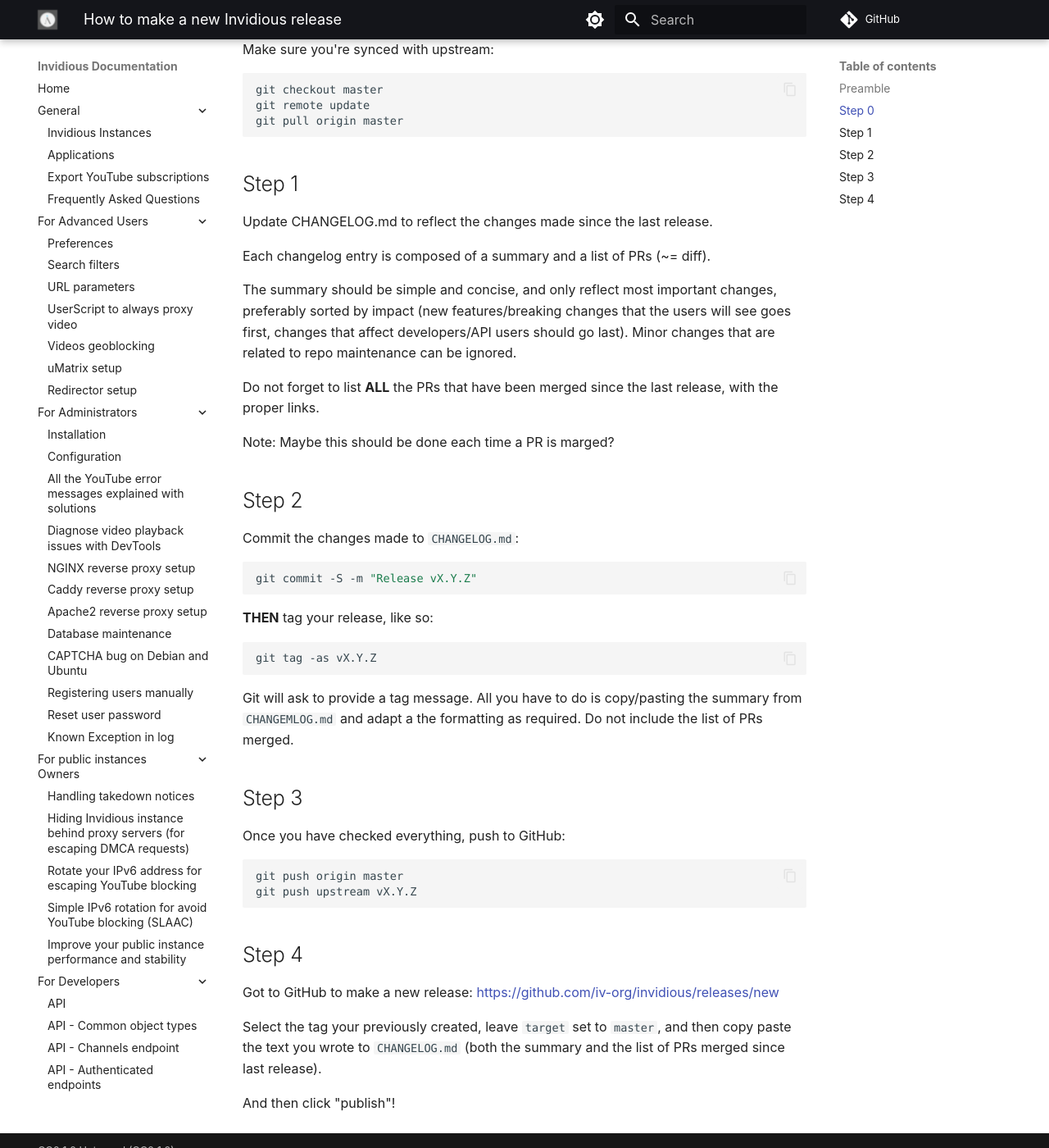
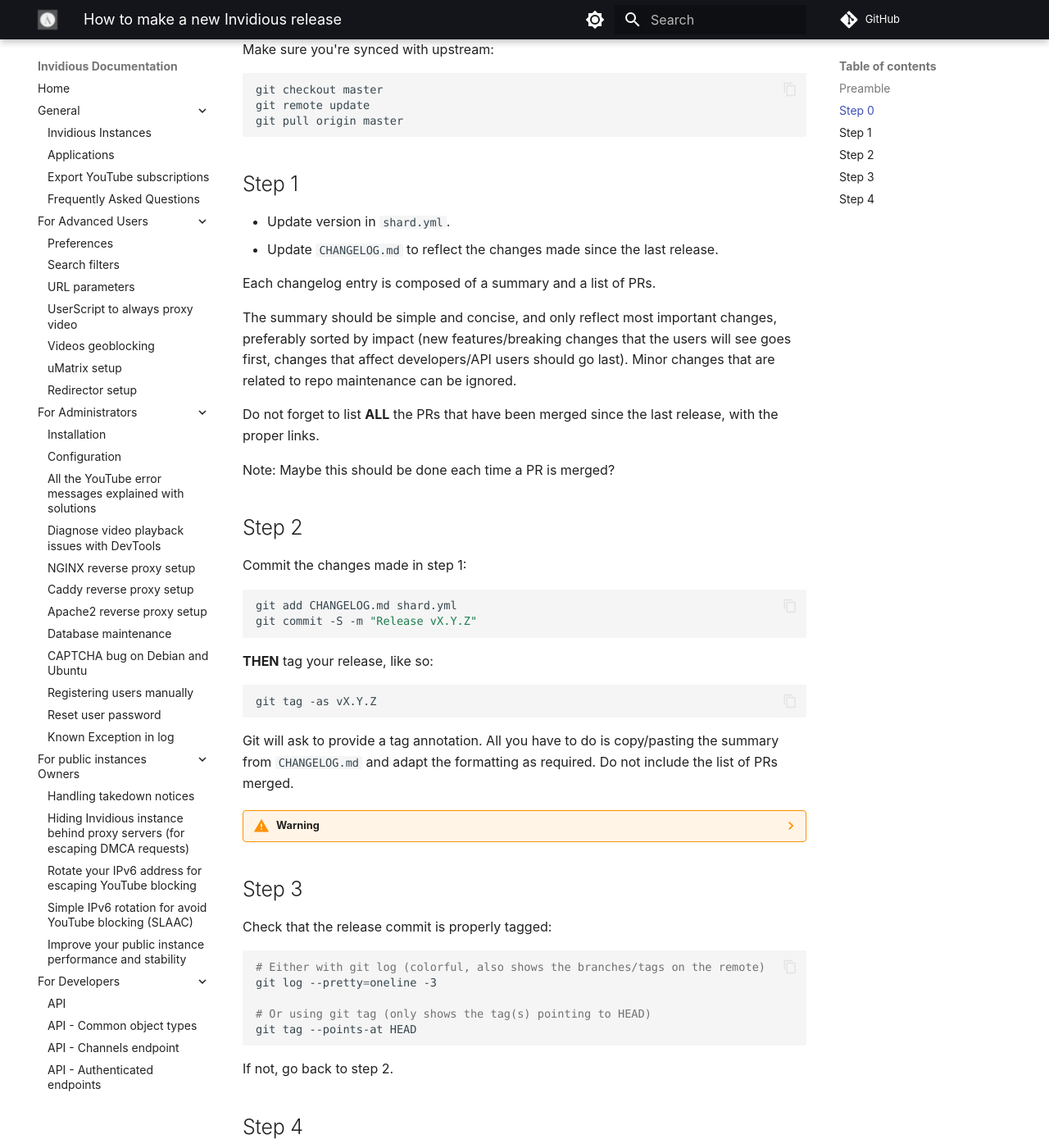
Before and after one commit to iv-org/documentation, an MkDocs documentation site: the page built from docs/create-new-invidious-release.md, in a window 1280 px wide and 1400 px high, scrolled down 418 px. Shown: the whole window at 82% size. Built offline with MkDocs 1.6.1 and Material for MkDocs 9.7.7, drawn with Linux system fonts in a browser that asks for light colours; comment, search, counter and statistics services are not loaded; some of the changed text lies outside the part shown.

Commit message:
Improve release instructions (#647)
* Improve release instructions

* Apply suggestions from code review

Co-authored-by: syeopite <70992037+syeopite@users.noreply.github.com>

---------

Co-authored-by: syeopite <70992037+syeopite@users.noreply.github.com>

````diff
--- a/docs/create-new-invidious-release.md
+++ b/docs/create-new-invidious-release.md
@@ -19,12 +19,12 @@
 git pull origin master
 ```
 
-
 ## Step 1
 
-Update CHANGELOG.md to reflect the changes made since the last release.
+* Update version in `shard.yml`.
+* Update `CHANGELOG.md` to reflect the changes made since the last release.
 
-Each changelog entry is composed of a summary and a list of PRs (~= diff).
+Each changelog entry is composed of a summary and a list of PRs.
 
 The summary should be simple and concise, and only reflect most important
 changes, preferably sorted by impact (new features/breaking changes that the
@@ -34,13 +34,14 @@
 Do not forget to list **ALL** the PRs that have been merged since the last
 release, with the proper links.
 
-Note: Maybe this should be done each time a PR is marged?
+Note: Maybe this should be done each time a PR is merged?
 
 
 ## Step 2
 
-Commit the changes made to `CHANGELOG.md`:
+Commit the changes made in step 1:
 ```sh
+git add CHANGELOG.md shard.yml
 git commit -S -m "Release vX.Y.Z"
 ```
 
@@ -49,21 +50,70 @@
 git tag -as vX.Y.Z
 ```
 
-Git will ask to provide a tag message. All you have to do is copy/pasting the
-summary from `CHANGEMLOG.md` and adapt a the formatting as required. Do not
+Git will ask to provide a tag annotation. All you have to do is copy/pasting
+the summary from `CHANGELOG.md` and adapt the formatting as required. Do not
 include the list of PRs merged.
+
+??? warning Amending your release commit
+
+    If for some reason you need to amend your release commit (e.g you made a typo
+    in the changelog), **make sure to retag afterwards!**
+
+    Amending a commit will change its hash, but the tag will remain attached to
+    the previous (now dangling) commit.
+
+    Here's is how to amend your changes and retag:
+    ```sh
+    # Amend changes
+    git commit --amend --no-edit
+
+    # Retag while reusing the previous tag's annotation
+    git tag -l --format='%(contents)' vX.Y.Z > tag_msg.tmp
+    git tag -F tag_msg.tmp -as -f vX.Y.Z
+    rm tag_msg.tmp
+    ```
+
+    Note: **DO NOT** retag if you already pushed you changes. If you made a
+    mistake (it happens to everybody), just create a new release.
 
 
 ## Step 3
 
+Check that the release commit is properly tagged:
+```sh
+# Either with git log (colorful, also shows the branches/tags on the remote)
+git log --pretty=oneline -3
+
+# Or using git tag (only shows the tag(s) pointing to HEAD)
+git tag --points-at HEAD
+```
+
+If not, go back to step 2.
+
+
+## Step 4
+
+Edit `shard.yml` again to add `-dev` to the version string. If you didn't already, also add a "future version" title line to the
+top of the changelog under which future PR will be listed.
+
+[Example commit](https://github.com/iv-org/invidious/commit/98926047586154269bb269d01e3e52e60e044035)
+
+Commit your changes:
+```
+git add CHANGELOG.md shard.yml
+git commit -S -m "Prepare for next release"
+```
+
+# Step 5
+
 Once you have checked everything, push to GitHub:
 ```sh
 git push origin master
-git push upstream vX.Y.Z
+git push origin vX.Y.Z
 ```
 
 
-## Step 4
+## Step 6
 
 Got to GitHub to make a new release:
 https://github.com/iv-org/invidious/releases/new
````
